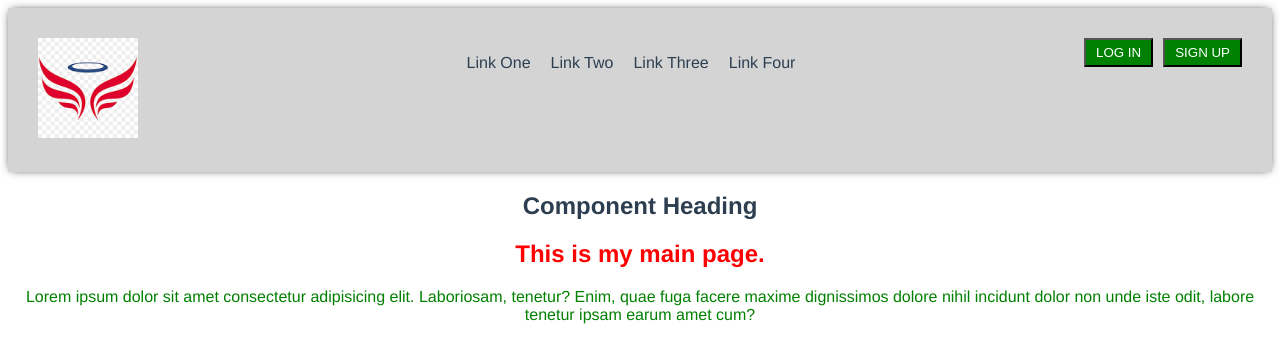
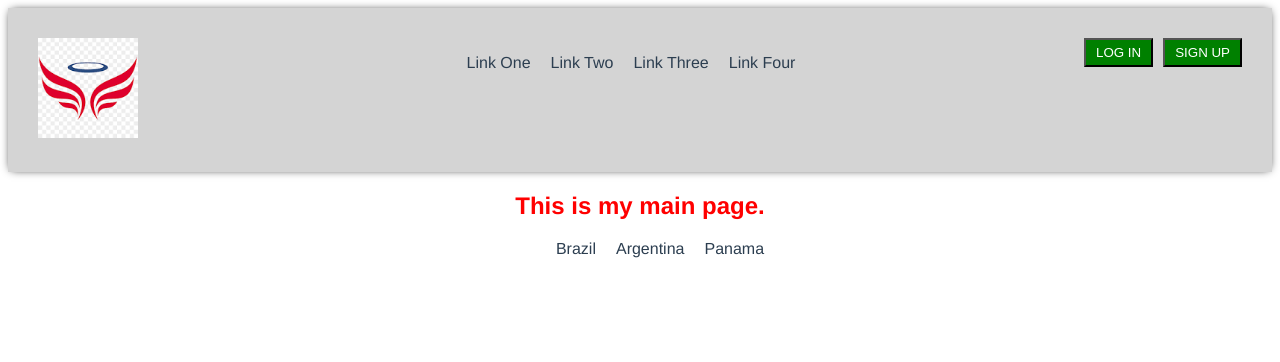
Before and after one commit to SohanFullDev/Vue-Js-3-Practicing, a Vue app in the folder vue-cli/: page / in a window 1280 px wide. Shown: the top 362 px of the page. Built offline with nearby package versions, Linux system fonts and the light colour scheme.

Commit message:
29 vue-cli(props)_part01_t25

```diff
--- /dev/null
+++ b/vue-cli/src/components/MyContent.vue
@@ -0,0 +1,29 @@
+<template>
+  <div class="my-content">
+    <ul>
+      <li v-for="(student, i) in students" :key="i">
+        {{ student }}
+      </li>
+    </ul>
+  </div>
+</template>
+<script>
+export default {
+  props: ["students"],
+
+  /*
+  data() {
+    return {
+      students: ["Sohan", "Sujan", "Bishu"],
+    };
+  },*/
+};
+</script>
+<style scoped>
+ul {
+  list-style: none;
+  display: flex;
+  justify-content: center;
+  gap: 20px;
+}
+</style>
--- a/vue-cli/src/components/MyHeading.vue
+++ /dev/null
@@ -1,5 +0,0 @@
-<template>
-  <div class="cont">
-    <h2>Component Heading</h2>
-  </div>
-</template>
--- a/vue-cli/src/components/MyNav.vue
+++ b/vue-cli/src/components/MyNav.vue
@@ -25,7 +25,7 @@ export default {
   },
 };
 </script>
-<style>
+<style scoped>
 .my-nav {
   display: flex;
   justify-content: space-between;
--- a/vue-cli/src/views/MyMain.vue
+++ b/vue-cli/src/views/MyMain.vue
@@ -1,21 +1,21 @@
 <template>
   <div class="my-main">
-    <MyHeading />
-
     <h2>This is my main page.</h2>
-    <p>
-      Lorem ipsum dolor sit amet consectetur adipisicing elit. Laboriosam,
-      tenetur? Enim, quae fuga facere maxime dignissimos dolore nihil incidunt
-      dolor non unde iste odit, labore tenetur ipsam earum amet cum?
-    </p>
+    <MyCont :students="students" />
   </div>
 </template>
 <script>
-import MyHeading from "@/components/MyHeading.vue";
+import MyCont from "@/components/MyContent.vue";
+
 export default {
   name: "MyMain",
   components: {
-    MyHeading,
+    MyCont,
+  },
+  data() {
+    return {
+      students: ["Brazil", "Argentina", "Panama"],
+    };
   },
 };
 </script>
```
